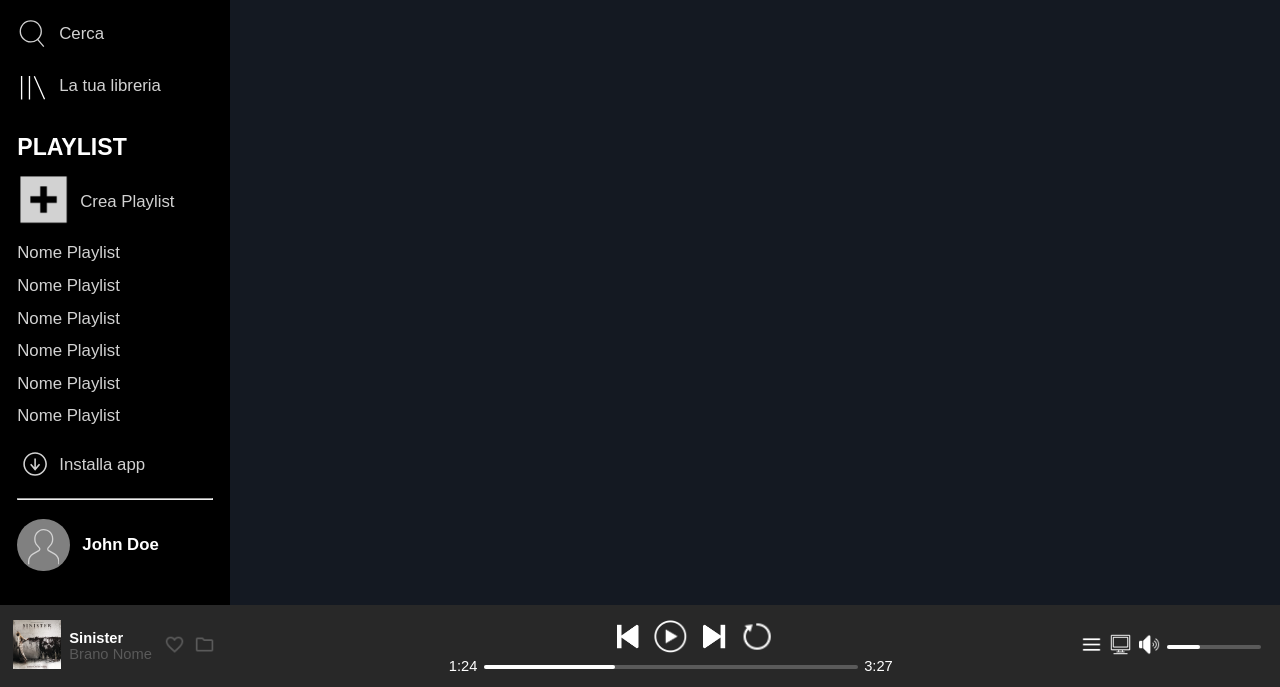
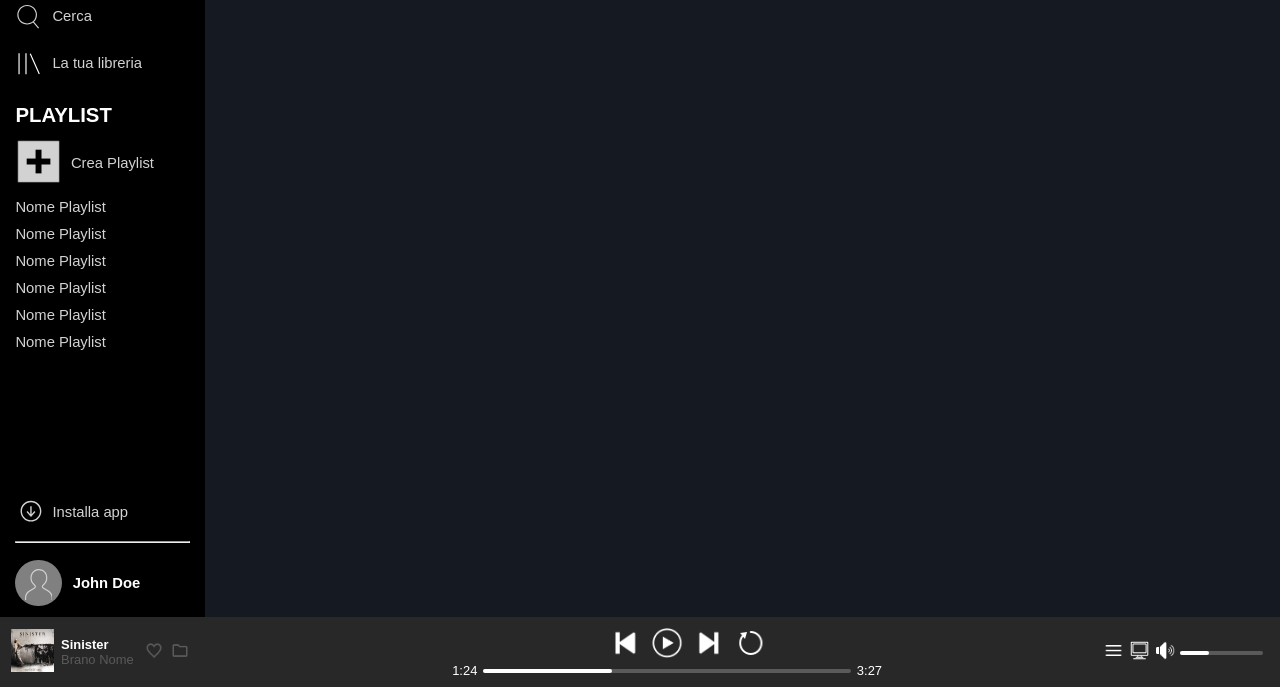
Before and after one commit to RixTerreny/html-css-spotifyweb, a plain HTML site: page index.html in a window 1280 px wide. Shown: the part 113-800 px from the top of the page. Drawn offline with Linux system fonts and the light colour scheme.

Commit message:
adjustment after ticket

```diff
--- a/css/media.css
+++ b/css/media.css
@@ -1,8 +1,9 @@
 /* media query */
 @media screen and (min-width:568px) {
     html{
-        font-size: 19px;
+        font-size: 16px;
     }
+
     hr{
         display: block;
     }
@@ -14,8 +15,7 @@
 /* aside nav bar */
     aside{
         text-align: left;
-        width: 40vw;
-        max-width: 230px;
+        width: 220px;
     }
 
     aside svg{
@@ -65,8 +65,9 @@
 
 @media screen and (min-width:768px){
     html{
-        font-size: 21px;
+        font-size: 18.5px;
     }
+
     .media-flex-2{
         display: flex;
     }
--- a/css/style.css
+++ b/css/style.css
@@ -1,7 +1,10 @@
 /* General rules */
 html{
     font-size: 15px;
+    height: 100%;
+    width: 100%;
 }
+
 *{
     margin: 0;
     box-sizing: border-box;
@@ -10,10 +13,6 @@ html{
 
 :root{
     --shadow:#5a5a5a;
-}
-
-body{
-    height: 100vh;
 }
 
 .flex{
@@ -70,10 +69,15 @@ hr{
 
 
 /* main start */
+main{
+    height: calc(100vh - 70px);
+    overflow: auto;
+}
+
 .container {
-    width: 90vw;
     display: flex;
     flex-direction: column;
+    width: calc(100vw - 10vw);
 }
 
 
@@ -81,8 +85,6 @@ hr{
 aside{
     background-color: black;
     width: 10vw;
-    height: 100vh;
-    margin: 0;
     display: flex;
     flex-direction: column;
     justify-content: space-between;
@@ -90,7 +92,6 @@ aside{
     text-align: center;
     color: #d2d2d2;
     font-size: 0.8rem;
-    padding-bottom: 5rem;
 }
 
 aside svg{
@@ -179,15 +180,9 @@ nav{
 footer{
     background-color: #282828;
     padding: 0.6rem;
-    position: fixed;
-    bottom: 0;
-    left: 0;
-    width: 100%;
     display: flex;
+    height: 70px;
     font-size: 0.7rem;
-}
-
-footer>div{
     width: 100%;
 }
 
@@ -224,12 +219,12 @@ footer .flex .flex:first-child{
     margin: 0 auto;
     transform: translate(-50%);
     margin-left: 50%;
-    min-width: 10rem;
+    min-width: 8rem;
 }
 
 .grey-bar{
     background-color:#5a5a5a;
-    min-width: 6.2rem;
+    min-width: 6rem;
     margin: 0 0.3rem;
     height: 4px;
     border-radius: 2px;
--- a/index.html
+++ b/index.html
@@ -82,9 +82,7 @@
     </main>
 
     <footer>
-        <div>
-            <div class="flex align just">
-
+        <div class="flex align just grow">
             <div class="flex align grow">
                 <div class="song-footer"><img src="img/sinister.jpeg" alt=""></div>
 
@@ -117,7 +115,6 @@
                         <div class="white">3:27</div>
                     </div>
             </div>
-
             <div class="flex align grow just-right">
                     <div class="icon3"><img src="icon/icons8-menu-24.png" alt=""></div>
                     <div class="icon3"><img src="icon/icons8-pc-64.png" alt=""></div>
@@ -125,7 +122,6 @@
                     <div class="grey-bar smaller"><div class="bar"></div></div>
             </div>
         </div>
-        </div>
     </footer>
 </body>
 </html>
```
Lines whose indentation alone changed are shown as unchanged.
